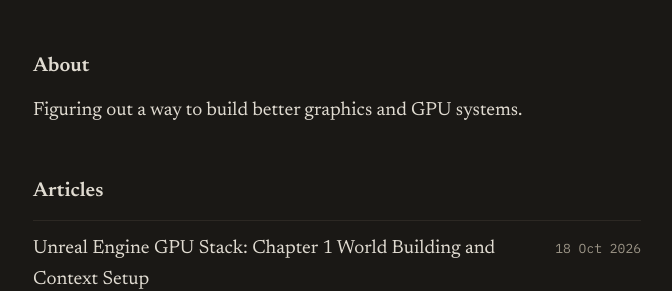
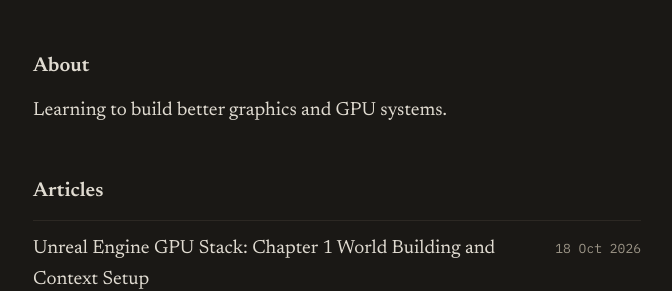
Before and after one commit to Saish-in3d/Saish-in3d.github.io, a Jekyll site: the page built from index.html, in a window 1280 px wide. Shown: the part 143-434 px from the top of the page, without its empty margins (303-975 px from the left). Built offline with Jekyll 4.4.1, drawn with Linux system fonts in a browser that asks for light colours.

Commit message:
Update About text

```diff
--- a/index.html
+++ b/index.html
@@ -7,7 +7,7 @@ layout: default
 
 <section aria-labelledby="about">
   <h2 id="about">About</h2>
-  <p class="about">Figuring out a way to build better graphics and GPU systems.</p>
+  <p class="about">Learning to build better graphics and GPU systems.</p>
 </section>
 
 <section aria-labelledby="writing">
```
